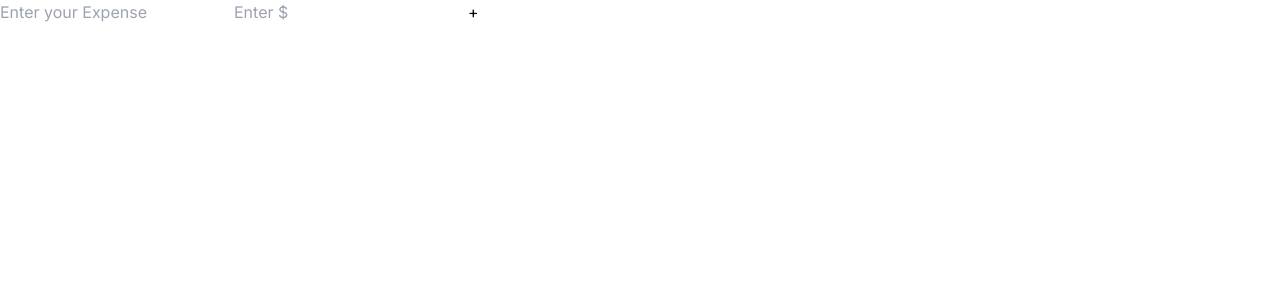
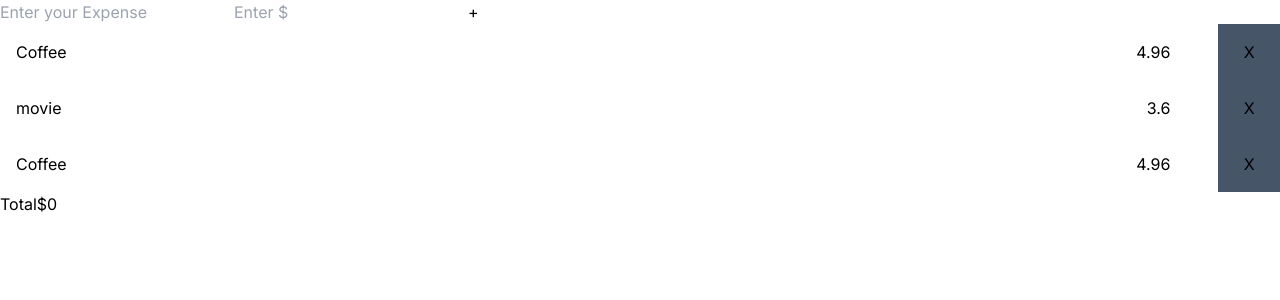
Before and after one commit to Abinsonsuresh/Expense-Tracker-Nextjs-Firebase, a Next.js app: page / in a window 1280 px wide. Shown: the top 300 px of the page. Built offline with nearby package versions, Linux system fonts and the light colour scheme.

Commit message:
layout setup finished

```diff
--- a/src/app/page.js
+++ b/src/app/page.js
@@ -1,7 +1,16 @@
 'use client'
 import Image from "next/image";
+import { useState } from "react";
 
 export default function Home() {
+  const [items, setItems] = useState([
+    { name: 'Coffee', price: 4.96 },
+    { name: 'movie', price: 3.6 },
+    { name: 'Coffee', price: 4.96 },
+
+  ])
+
+  const [total, setTotal] = useState(0)
   return (
     <div>
       <form action="">
@@ -9,6 +18,25 @@ export default function Home() {
         <input type="number" placeholder="Enter $" />
         <button type="submit">+</button>
       </form>
+      <ul className="flex flex-col">
+        {items.map((item,index) => (
+          <li key={index} className="flex justify-between w-full">
+          <div className="flex p-4 w-full justify-between gap-4">
+          <p>{item.name}</p>
+            <p>{item.price}</p>
+          </div>
+          <button className="ml-8 w-16 p-4 bg-slate-600">X</button>
+          </li>
+        ))}
+      </ul>
+      {
+        items.length < 1 ? ('') : (
+          <div>
+            <span>Total</span>
+            <span>${total}</span>
+          </div>
+        )
+      }
     </div>
   );
 }
```
